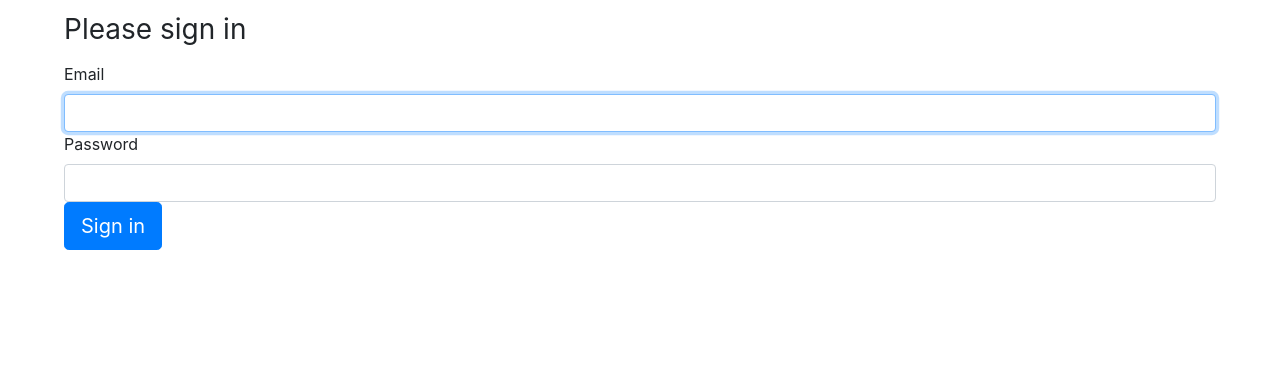
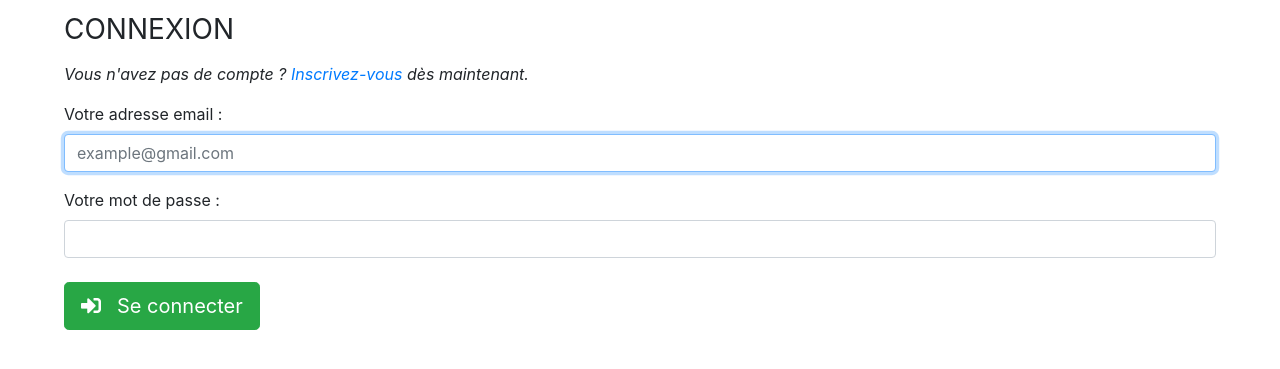
Before and after one commit to maximelarrieu/no_waste, a Symfony app: template templates/security/login.html.twig in a window 1280 px wide. Shown: the top 369 px of the page. Run offline with Twig, Linux system fonts and the light colour scheme; the template is opened without the code that fills it, so the values that code supplies are empty; some libraries are stand-ins or nearby versions.

Commit message:
:art: change some style and text in login template

```diff
--- a/templates/security/login.html.twig
+++ b/templates/security/login.html.twig
@@ -1,6 +1,6 @@
 {% extends 'base.html.twig' %}
 
-{% block title %}Log in!{% endblock %}
+{% block title %}{{ parent() }} Connexion{% endblock %}
 
 {% block body %}
 <form method="post">
@@ -14,29 +14,19 @@
         </div>
     {% endif %}
 
-    <h1 class="h3 mb-3 font-weight-normal">Please sign in</h1>
-    <label for="inputEmail">Email</label>
-    <input type="email" value="{{ last_username }}" name="email" id="inputEmail" class="form-control" required autofocus>
-    <label for="inputPassword">Password</label>
+    <h1 class="h3 mb-3 font-weight-normal">CONNEXION</h1>
+    <p class="font-italic">Vous n'avez pas de compte ? <a href="">Inscrivez-vous</a> dès maintenant.</p>
+    <label for="inputEmail">Votre adresse email :</label>
+    <input type="email" value="{{ last_username }}" name="email" id="inputEmail" class="form-control" required autofocus placeholder="example@gmail.com">
+    <label for="inputPassword" class="mt-3">Votre mot de passe :</label>
     <input type="password" name="password" id="inputPassword" class="form-control" required>
 
     <input type="hidden" name="_csrf_token"
            value="{{ csrf_token('authenticate') }}"
     >
 
-    {#
-        Uncomment this section and add a remember_me option below your firewall to activate remember me functionality.
-        See https://symfony.com/doc/current/security/remember_me.html
-
-        <div class="checkbox mb-3">
-            <label>
-                <input type="checkbox" name="_remember_me"> Remember me
-            </label>
-        </div>
-    #}
-
-    <button class="btn btn-lg btn-primary" type="submit">
-        Sign in
+    <button class="btn btn-lg btn-success mt-4" type="submit">
+        <i class="fas fa-sign-in-alt mr-3"></i>Se connecter
     </button>
 </form>
 {% endblock %}
```
